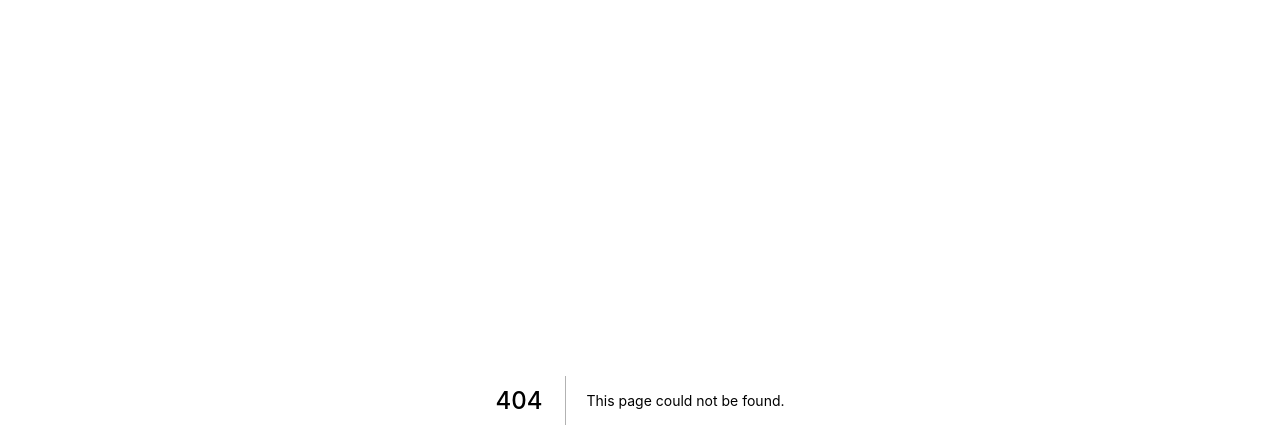
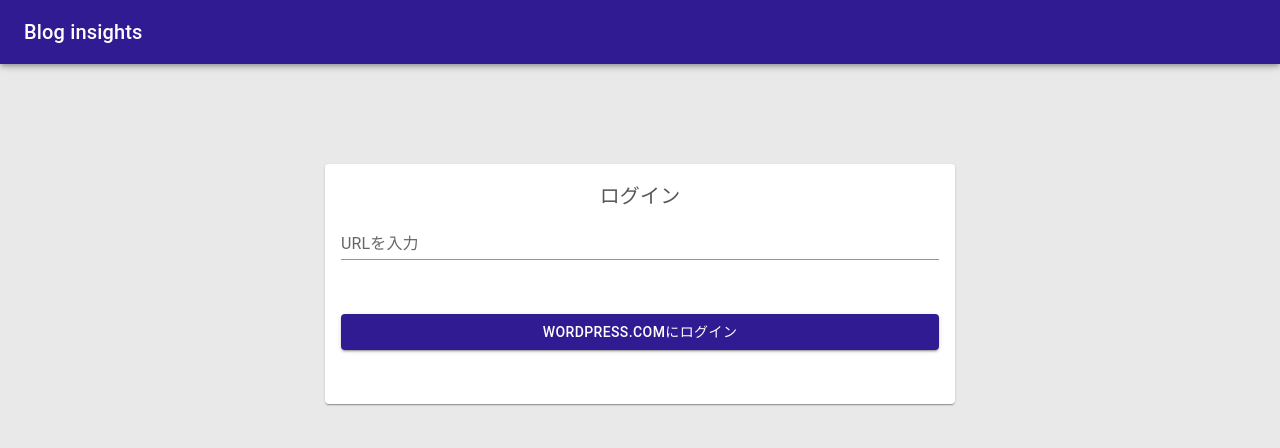
Before and after one commit to pei223/blog-insights, a Next.js app: page /login in a window 1280 px wide. Before the commit this address had no page. Shown: the top 448 px of the page. Built offline with nearby package versions, Linux system fonts and the light colour scheme.

Commit message:
ログイン画面仮実装、認証エラー時ログイン画面に遷移

```diff
--- /dev/null
+++ b/src/components/templates/NologinLayout.tsx
@@ -0,0 +1,53 @@
+import {
+  AppBar,
+  createTheme,
+  ThemeProvider,
+  Toolbar,
+  Typography,
+} from '@mui/material'
+import Head from 'next/head'
+import React, { ReactNode, useEffect } from 'react'
+
+type Props = {
+  children?: ReactNode
+  title: string
+}
+
+const NologinLayout = ({ children, title }: Props) => {
+  const theme = createTheme({
+    palette: {
+      primary: {
+        main: '#311b92',
+      },
+    },
+  })
+  useEffect(() => {
+    // Remove the server-side injected CSS.
+    const jssStyles = document.querySelector('#jss-server-side')
+    jssStyles?.parentElement?.removeChild(jssStyles)
+  }, [])
+  return (
+    <ThemeProvider theme={theme}>
+      <div>
+        <Head>
+          <title>{title}</title>
+          <meta charSet="utf-8" />
+          <meta
+            name="viewport"
+            content="initial-scale=1.0, width=device-width"
+          />
+        </Head>
+        <AppBar position="sticky">
+          <Toolbar>
+            <Typography variant="h6" component="div" sx={{ flexGrow: 1 }}>
+              Blog insights
+            </Typography>
+          </Toolbar>
+        </AppBar>
+        <div>{children}</div>
+      </div>
+    </ThemeProvider>
+  )
+}
+
+export default NologinLayout
--- /dev/null
+++ b/src/pages/login.tsx
@@ -0,0 +1,80 @@
+import {
+  Button,
+  Card,
+  CardContent,
+  Grid,
+  TextField,
+  Typography,
+} from '@mui/material'
+import router from 'next/router'
+import React, { useEffect, useState } from 'react'
+import { generateWordpressComURL } from '../apis/wordpresscom/baseApi'
+import NologinLayout from '../components/templates/NologinLayout'
+import { readCachedUserInfo } from '../services/storages/wordPressComStorage'
+import styles from '../styles/pages/login.module.css'
+
+const LoginPage = () => {
+  const [url, setUrl] = useState('')
+
+  const transitWordpressCom = () => {
+    window.location.href = generateWordpressComURL(url)
+  }
+
+  const onEnter = (event: KeyboardEvent) => {
+    if (event.key === 'Enter') {
+      transitWordpressCom()
+    }
+  }
+
+  useEffect(() => {
+    window.addEventListener('keydown', onEnter)
+    const userInfo = readCachedUserInfo()
+    if (userInfo) {
+      router.push('/insights')
+    }
+    return () => window.removeEventListener('keydown', onEnter)
+    // 初回マウントのみの処理のため
+    // eslint-disable-next-line react-hooks/exhaustive-deps
+  }, [])
+
+  return (
+    <NologinLayout title="login - blog insights">
+      <div className={styles.root}>
+        <Grid container className={styles.container}>
+          <Grid item sm={6} xs={12}>
+            <Card>
+              <CardContent className={styles.loginCardContent}>
+                <div className={styles.inputArea}>
+                  <Typography
+                    variant="h6"
+                    component="h2"
+                    className={styles.loginTitle}
+                  >
+                    ログイン
+                  </Typography>
+                  <TextField
+                    label="URLを入力"
+                    variant="standard"
+                    className={styles.urlField}
+                    value={url}
+                    onChange={(e) => setUrl(e.target.value)}
+                  />
+                </div>
+                <Button
+                  variant="contained"
+                  color="primary"
+                  className={styles.loginButton}
+                  onClick={transitWordpressCom}
+                >
+                  Wordpress.comにログイン
+                </Button>
+              </CardContent>
+            </Card>
+          </Grid>
+        </Grid>
+      </div>
+    </NologinLayout>
+  )
+}
+
+export default LoginPage
--- /dev/null
+++ b/src/styles/pages/login.module.css
@@ -0,0 +1,39 @@
+.root {
+  height: 100vh;
+  background-color: #e9e9e9;
+}
+.container {
+  display: flex;
+  justify-content: center;
+  align-items: start;
+  width: 100%;
+  padding: 100px 10px 0 10px;
+}
+
+.loginCardContent {
+  display: flex;
+  flex-direction: column;
+  justify-content: space-between;
+  height: 170px;
+  align-items: center;
+  margin-bottom: 30px;
+}
+
+.inputArea {
+  width: 100%;
+  text-align: center;
+}
+
+.loginTitle {
+  font-weight: 600;
+  font-size: 18px;
+  color: #595959;
+}
+
+.urlField {
+  width: 100%;
+}
+
+.loginButton {
+  width: 100%;
+}
```
Also changed, not shown: src/apis/wordpresscom/wordpressCom.api.ts (+9 -0 lines), src/pages/insights/index.tsx (+14 -3 lines), src/pages/keywords/index.tsx (+19 -7 lines).
